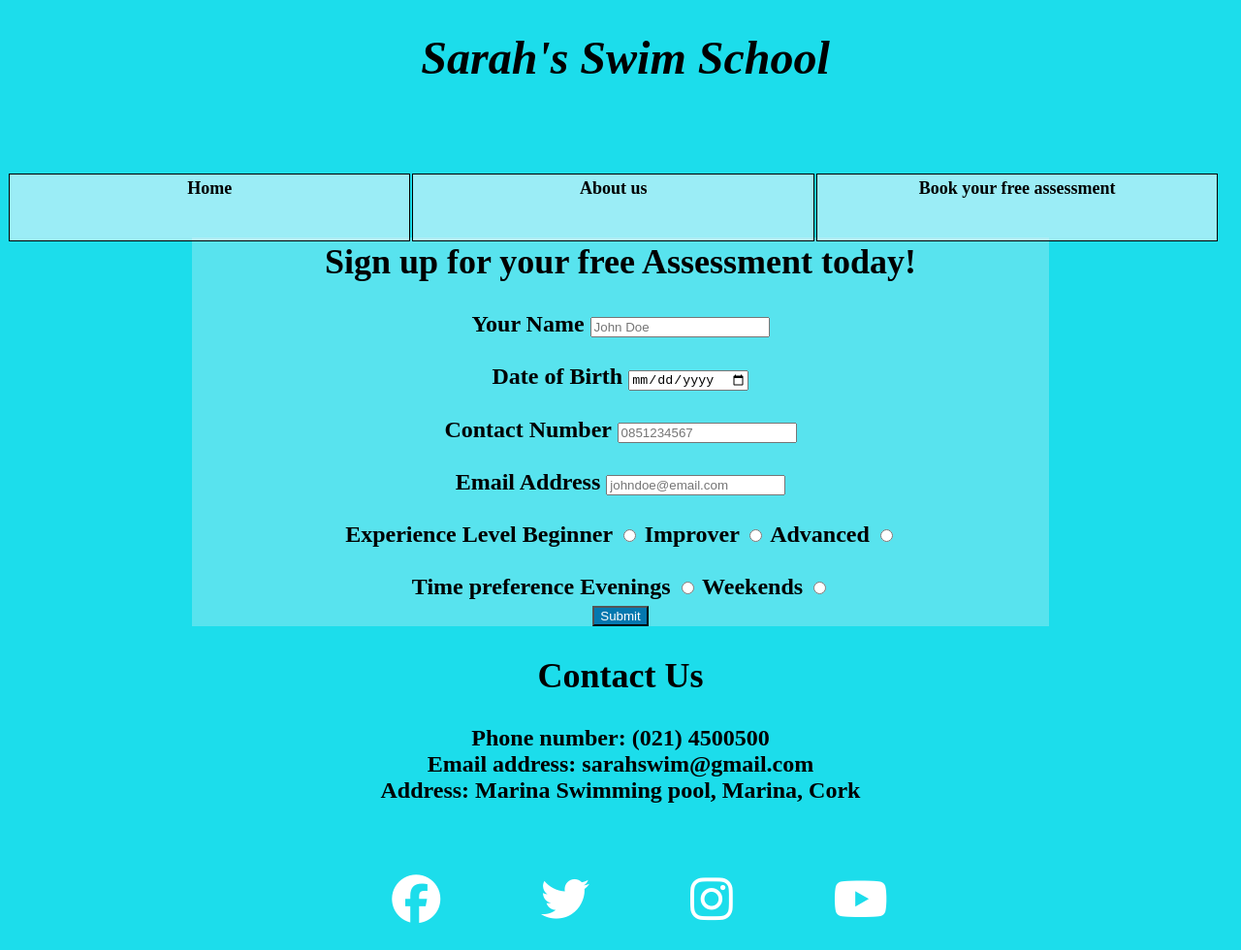
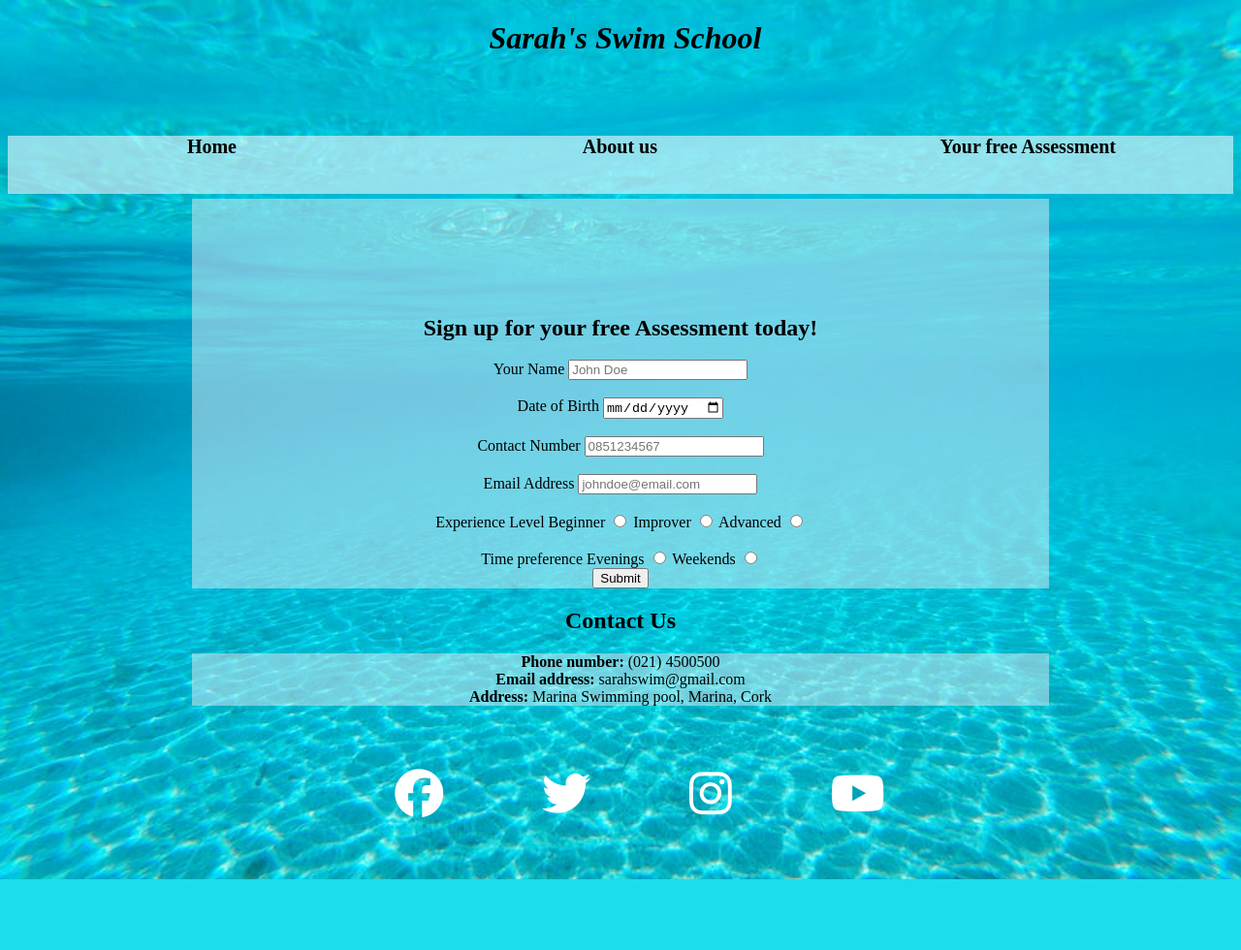
Before and after one commit to KeoCode/SarahsSwimSchool, a plain HTML site: page sign-up-form.html in a window 1280 px wide. Shown: the whole page at 97% size. After the commit the page ends 907 px from the top, so only its background shows below. Drawn offline with Linux system fonts and the light colour scheme.

Commit message:
Cleaned up CSS after validation, ran lighthouse and edited the background

```diff
--- a/assets/css/style.css
+++ b/assets/css/style.css
@@ -3,24 +3,15 @@
 
 body {
     color: black;
-    font-size: x-large;
-    font-weight: 600;
+    font-weight: 500;
     background-color: #1CDDEB;
+    text-align: center;
 }
 
 #header {
     height: 120px;
     width: 100%;
     text-decoration: none;
-}
-
-#logo {
-    border-radius: 35%;
-    width: 120px;
-    height: 120px;
-    float: left;
-    position: relative;
-
 }
 
 #main-heading {
@@ -30,26 +21,29 @@ body {
     padding-bottom: 60px;
     padding-left: 10px;
     position: relative;
+
 }
 
-.tab {
-    overflow: hidden;
-    border: 1px solid rgb(0, 0, 0);
+.navbar {
     background-color: rgb(240 249 254 / 60%);
-    display: block;
-    width: 32%;
+    width: 100%;
+    overflow: auto;
+
+}
+
+.navbar a {
+    float: left;
+    width: 33.3%;
     height: 60px;
+    font-size: 20px;
     text-align: center;
-    float: left;
-    margin-left: 1px;
-    margin-right: 1px;
-    padding: 4px;
+    font-weight: 600;
 
 }
 
 nav>div {
-
-    font-size: large;
+    width: 33.3%;
+    display: inline;
 
 }
 
@@ -65,13 +59,15 @@ main {
     padding-top: 5%;
 }
 
+
+
 #hero-image {
     display: block;
     max-width: 70%;
     height: auto;
-    padding-top: 3%;
-    margin: 0 auto;
-    border: 0 auto;
+    margin: auto;
+    padding-top: 130px;
+
 }
 
 h2,
@@ -80,9 +76,12 @@ h3 {
 }
 
 video {
-    max-width: 100%;
-    text-align: center;
+    max-width: 70%;
+    margin: auto;
+    display: block;
 }
+
+
 
 .contact {
     text-align: center;
@@ -90,6 +89,9 @@ video {
 
 footer>div {
     text-align: center;
+    background-color: rgb(225 237 243 / 50%);
+    max-width: 70%;
+    margin: auto;
 
 }
 
@@ -109,18 +111,17 @@ footer>div {
 }
 
 .sign-up-form {
-    display: flexbox;
     text-align: center;
+    padding-top: 100px;
+    display: block;
 }
 
-#submit {
-    color: white;
-    background-color: rgb(4 120 175);
-}
+    section {
+        max-width: 70%;
+        margin: auto;
+        background-color: rgb(225 237 243 / 50%);
+    }
 
-section {
-    max-width: 70%;
-    margin: auto;
-    background-color: rgb(225 237 243 / 30%);
-
-}
+    ul {
+        list-style: none;
+    }
--- a/sign-up-form.html
+++ b/sign-up-form.html
@@ -13,16 +13,30 @@
 
     <title>Sarah's Swim School</title>
 
+    <style id="bg-image">
+       body {
+        background-image: url(/assets/images/blue-water-bg.jpeg);
+        background-size: cover;
+        overflow: auto;
+        background-repeat: no-repeat;
+        background-attachment: fixed;
+       }
+
+
+    </style>
+
 </head>
 
+<body>
 
     <header id="header">
+
         <div><a href="index.html">
                 <h1 id="main-heading"><em>Sarah's Swim School</em></h1>
 
             </a>
         </div>
-    <nav>
+        <nav class="navbar">
             <div class="tab">
                 <a href="index.html">Home</a>
             </div>
@@ -32,7 +46,7 @@
             </div>
 
             <div class="tab">
-            <a href="sign-up-form.html">Book your free assessment</a>
+                <a href="sign-up-form.html">Your free Assessment</a>
             </div>
 
         </nav>
```
Also changed, not shown: index.html (+25 -8 lines). Lines whose indentation alone changed are shown as unchanged.
